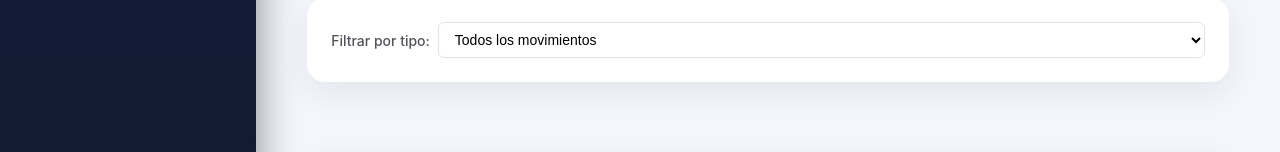
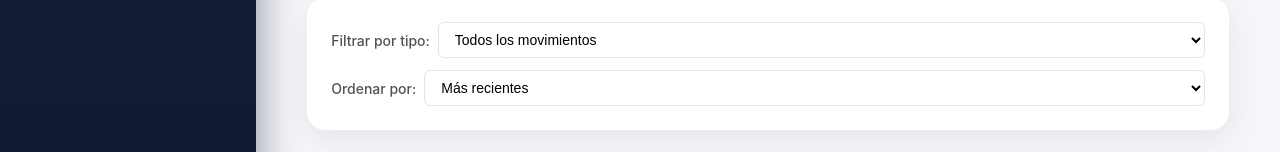
Before and after one commit to AngryNxho/Proyecto-Practica, a React (Vite) app in the folder S1/frontend/: page /movimientos in a window 1280 px wide. Shown: the part 623-775 px from the top of the page. Built offline with nearby package versions, Linux system fonts and the light colour scheme; no server answers.

Commit message:
Agregar ordenamiento en historial de movimientos
- Implementar ordenamiento por fecha (recientes/antiguos)
- Agregar ordenamiento por nombre de producto
- Permitir ordenar por cantidad de unidades
- Mejorar navegacion y analisis de movimientos

```diff
--- a/S1/frontend/src/pages/Movimientos.jsx
+++ b/S1/frontend/src/pages/Movimientos.jsx
@@ -10,6 +10,7 @@ function Movimientos() {
   const [cargando, setCargando] = useState(true);
   const [error, setError] = useState(null);
   const [filtroTipo, setFiltroTipo] = useState('');
+  const [ordenamiento, setOrdenamiento] = useState('-fecha');
 
   useEffect(() => {
     cargarDatos();
@@ -38,6 +39,26 @@ function Movimientos() {
   const movimientosFiltrados = filtroTipo
     ? movimientos.filter((m) => m.tipo === filtroTipo)
     : movimientos;
+
+  // Ordenar movimientos
+  const movimientosOrdenados = [...movimientosFiltrados].sort((a, b) => {
+    switch (ordenamiento) {
+      case '-fecha':
+        return new Date(b.fecha) - new Date(a.fecha);
+      case 'fecha':
+        return new Date(a.fecha) - new Date(b.fecha);
+      case 'producto':
+        return (a.producto_nombre || '').localeCompare(b.producto_nombre || '');
+      case '-producto':
+        return (b.producto_nombre || '').localeCompare(a.producto_nombre || '');
+      case '-cantidad':
+        return (b.cantidad || 0) - (a.cantidad || 0);
+      case 'cantidad':
+        return (a.cantidad || 0) - (b.cantidad || 0);
+      default:
+        return 0;
+    }
+  });
 
   const totalEntradas = movimientos.filter((m) => m.tipo === 'ENTRADA')
     .reduce((sum, m) => sum + (m.cantidad || 0), 0);
@@ -105,9 +126,28 @@ function Movimientos() {
             </button>
           )}
         </div>
+        <div style={{ display: 'flex', gap: '8px', alignItems: 'center', flexWrap: 'wrap', marginTop: '12px' }}>
+          <label htmlFor="ordenamiento" style={{ fontSize: '14px', color: '#52525b', fontWeight: '500' }}>
+            Ordenar por:
+          </label>
+          <select
+            id="ordenamiento"
+            value={ordenamiento}
+            onChange={(e) => setOrdenamiento(e.target.value)}
+            style={{ flex: '1 1 auto', padding: '8px 12px', border: '1px solid #e4e4e7', borderRadius: '6px', fontSize: '14px', backgroundColor: 'white' }}
+            aria-label="Ordenamiento de movimientos"
+          >
+            <option value="-fecha">Más recientes</option>
+            <option value="fecha">Más antiguos</option>
+            <option value="producto">Producto (A-Z)</option>
+            <option value="-producto">Producto (Z-A)</option>
+            <option value="-cantidad">Mayor cantidad</option>
+            <option value="cantidad">Menor cantidad</option>
+          </select>
+        </div>
       </div>
 
-      <ListaMovimientos movimientos={movimientosFiltrados} cargando={cargando} error={error} />
+      <ListaMovimientos movimientos={movimientosOrdenados} cargando={cargando} error={error} />
     </div>
   );
 }
```
